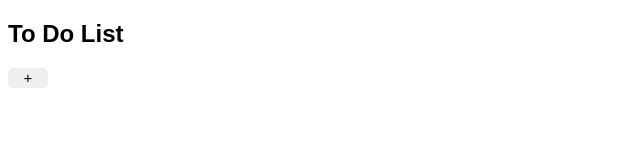
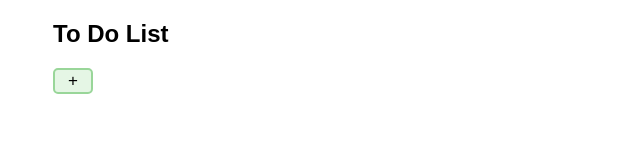
Before and after one commit to mandeepb/to-do-list, a plain HTML site: page index.html in a window 1280 px wide. Shown: the whole page, without its empty margins (0-640 px from the left). Drawn offline with nearby package versions, Linux system fonts and the light colour scheme.

Commit message:
add changes to code

```diff
--- a/index.html
+++ b/index.html
@@ -6,8 +6,8 @@
     <script src="http://ajax.googleapis.com/ajax/libs/jquery/1.11.1/jquery.min.js"></script>
   </head>
   <body>
+    <div>
     <h2>To Do List</h2>
-    <div>
     <!-- <input type='text' id="inItemText"> -->
     <button type='button' id="btn">+</button>
       <ul id = "main">
--- a/style.css
+++ b/style.css
@@ -27,11 +27,16 @@ li {
   font-size: 15px;
 }
 button {
-  font-size: 15px;
-  border: none;
+  font-size: 17px;
+  border: 2px solid #99d699;
   border-radius: 5px;
-  background: e5f6e5;
-  height: 20px;
+  background: #e5f6e5;
+  height: 26px;
+  line-height: 1.2px;
+  outline: none;
   width: 40px;
-  box-shadow:
+  margin-bottom: 20px;
 }
+div {
+  padding: 0 45px;
+}
--- a/to-do.js
+++ b/to-do.js
@@ -1,22 +1,7 @@
 // to do list
-//<li><input type="checkbox"><span>something something</span></li>
 
-// function addToList(list, itemText){
-
-//   var createCheckbox = document.createElement('input');
-//   createCheckbox.type = 'checkbox';
-//   var listItem = document.createElement('li');
-//   // var createspan = document.createElement('span');
-//   // createspan.innerText = itemText ;
-// var inItemText = document.createElement('input');
-
-// inItemText.type = 'text';
-//   listItem.appendChild(inItemText);
-//   listItem.appendChild(createCheckbox);
-//   inItemText.appendChild(createspan);
-//   list.appendChild(listItem);
-// }
-function updateCheckboxStatus() {
+function updateCheckboxStatus(createCheckbox) {
+  console.log(createCheckbox.id);
   var cbId = this.id.replace('cb_', '');
   var listText = document.getElementById('node_', cbId );
 
@@ -27,13 +12,12 @@ function addText(main){
   totalItems++;
 
   var input = document.getElementById('input').value;
-    //document.getElementById('do').innerHTML = input;
   var node = document.createElement("P");
   node.id = 'node_'+ totalItems;
   var createCheckbox = document.createElement('input');
   createCheckbox.type = 'checkbox';
   createCheckbox.id = 'cb_'+ totalItems;
-    createCheckbox.onclick = updateCheckboxStatus;
+  createCheckbox.onclick = updateCheckboxStatus();
 
   node.appendChild(createCheckbox);
   var textnode = document.createTextNode(input);
@@ -45,9 +29,9 @@ function addText(main){
 }
 
 var totalItems = 0;
+
+//event.which == 13 refers to Enter key
 input.addEventListener('keyup', function(e) {
-//   var textnode = document.createTextNode(input);
-// //   console.log(2);
   if(event.which == 13) {
     var input = document.getElementById('input').value;
     if (!input || input == '') {
@@ -58,6 +42,7 @@ input.addEventListener('keyup', function(e) {
 
 
 });
+//hide and show the ul
 $(document).ready(function() {
   $('#main').hide();
   $('#btn').click(function() {
```
Lines whose indentation alone changed are shown as unchanged.
